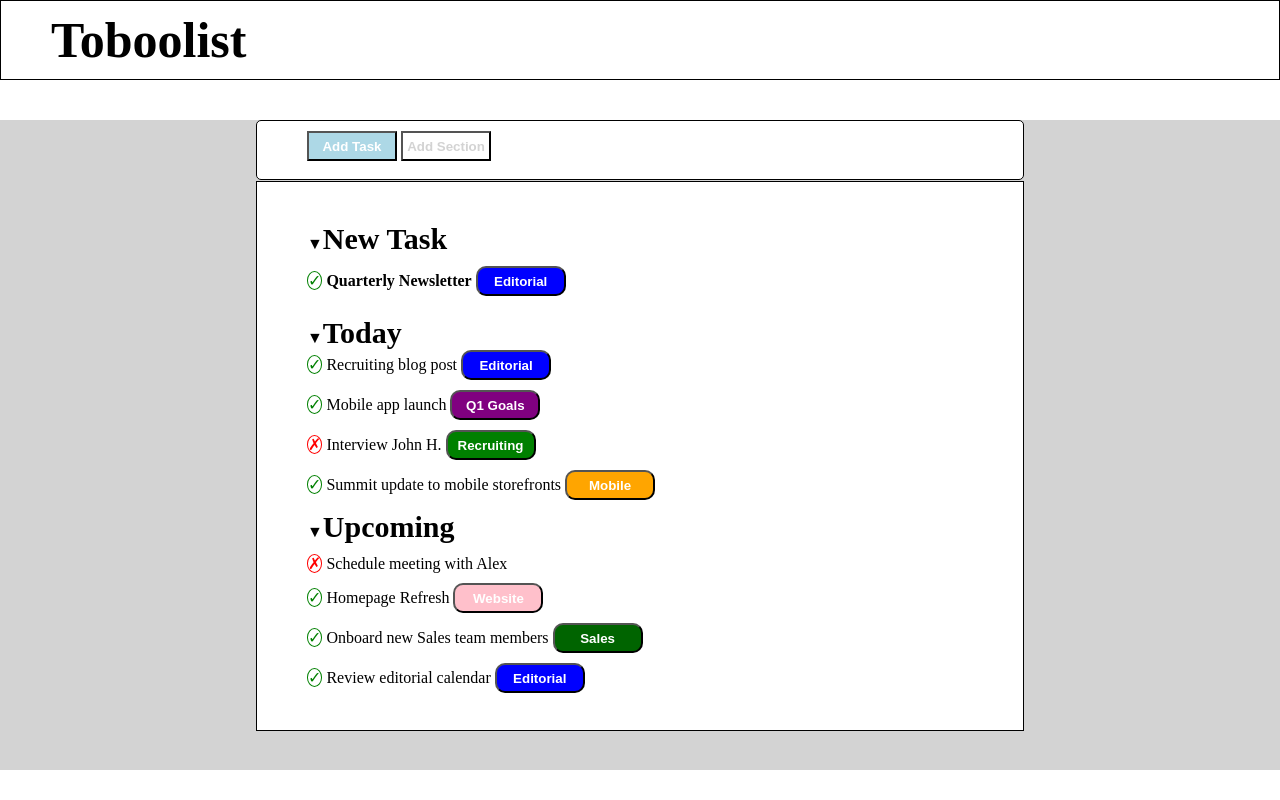
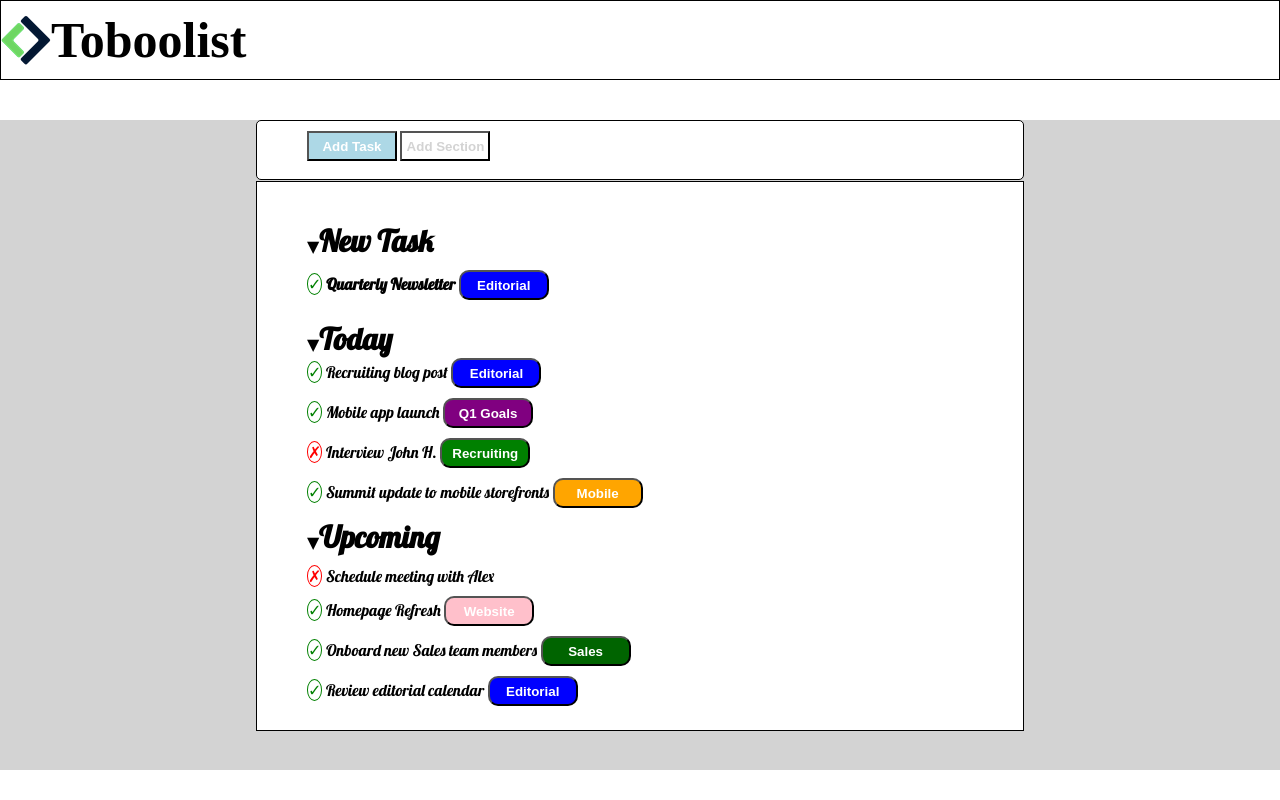
Before and after one commit to AlbertoGambino/html-css-toboolis, a plain HTML site: page index.html in a window 1280 px wide. Drawn offline with Linux system fonts and the light colour scheme.

Commit message:
cambio font + reinserimento logo

```diff
--- a/css/style.css
+++ b/css/style.css
@@ -2,6 +2,7 @@
   margin: 0;
   padding: 0;
   box-sizing: border-box;
+
 }
 
 .checkmark{
@@ -21,10 +22,10 @@
   border: 1px solid black;
   padding-top: 10px;
   vertical-align: middle;
-  background-image: url("../img/logo.png");
+  background-image: url("Logo.png");
   background-position: left;
   background-repeat: no-repeat;
-  background-color: white;
+
 
 }
 
@@ -39,6 +40,7 @@
 .todos{
   height: 650px;
   background-color: lightgrey;
+  font-family: 'Lobster', cursive;
 }
 
 .bottoni{
--- a/index.html
+++ b/index.html
@@ -4,6 +4,8 @@
     <meta charset="utf-8">
     <title>Toboolist</title>
     <link rel="stylesheet" href="css/style.css">
+    <link rel="preconnect" href="https://fonts.gstatic.com">
+    <link href="https://fonts.googleapis.com/css2?family=Lobster&display=swap" rel="stylesheet">
   </head>
   <body>
   <!-- &#9660; triangolo-->
```
Also changed, not shown: css/Logo.png (added).
